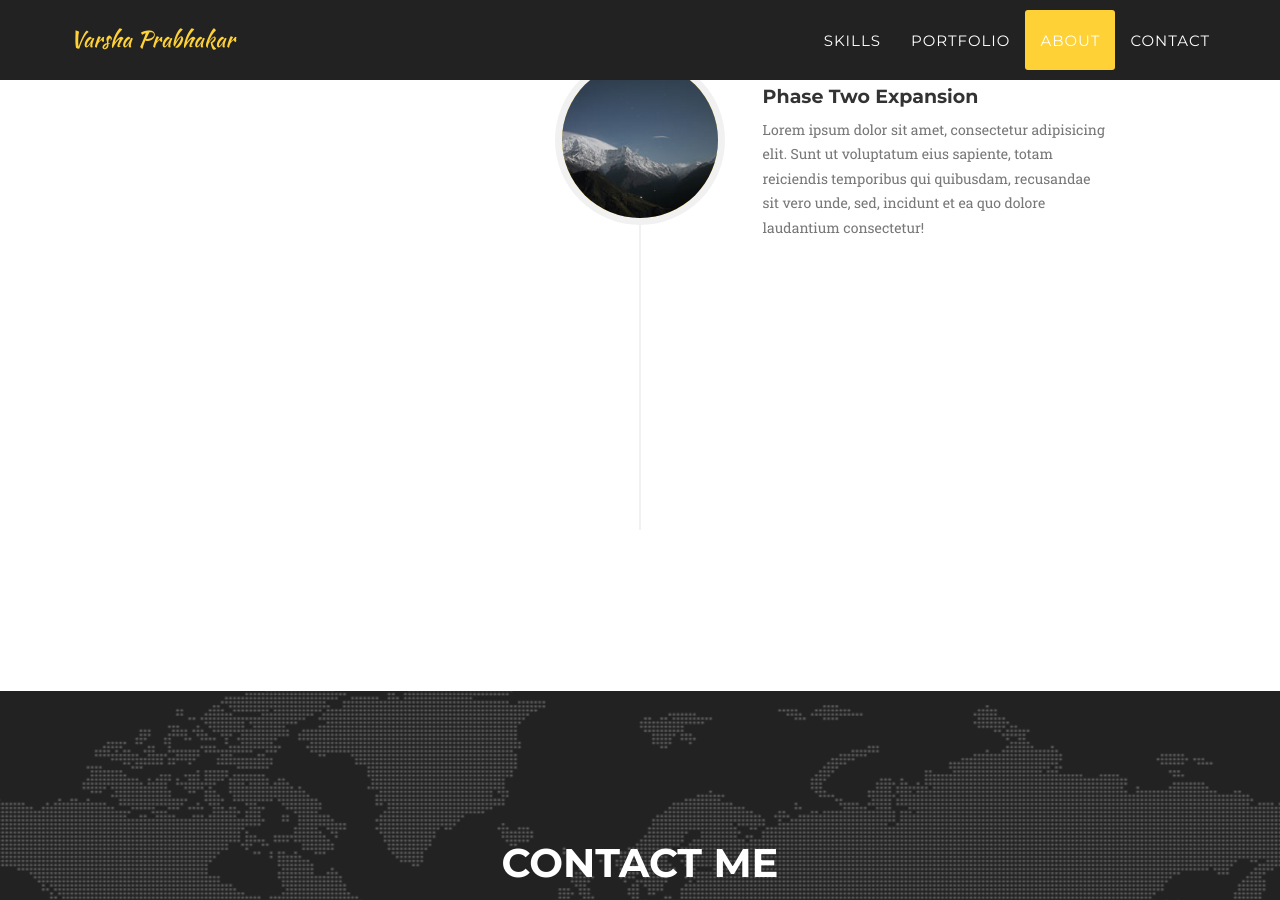
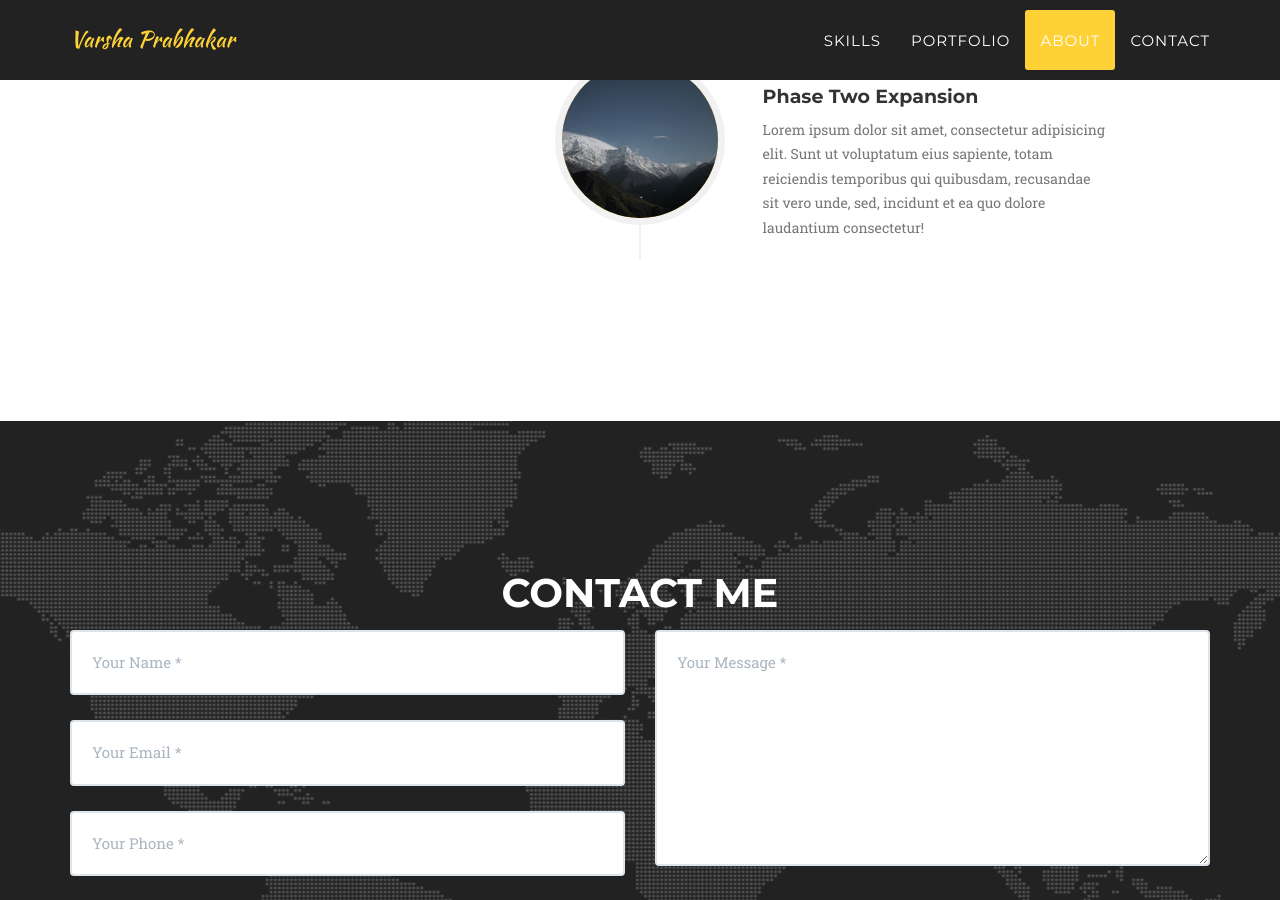
Before and after one commit to VarshaPrabhakar07/VarshaPrabhakar07.github.io, a Jekyll site: the page built from index.html, in a window 1280 px wide and 900 px high, scrolled down 3809 px. Built offline with Jekyll 4.4.1, drawn with Linux system fonts in a browser that asks for light colours; some web fonts are replaced.

Commit message:
Update about.html

```diff
--- a/_includes/about.html
+++ b/_includes/about.html
@@ -66,13 +66,13 @@
                                 </div>
                             </div>
                         </li>
-                        <li class="timeline-inverted">
+                        <!-- <li class="timeline-inverted"> -->
                             <!-- <div class="timeline-image">
                                 <h4>Be Part
                                     <br>Of Our
                                     <br>Story!</h4>
                             </div> -->
-                        </li>
+                        <!-- </li> -->
                     </ul>
                 </div>
             </div>
```
